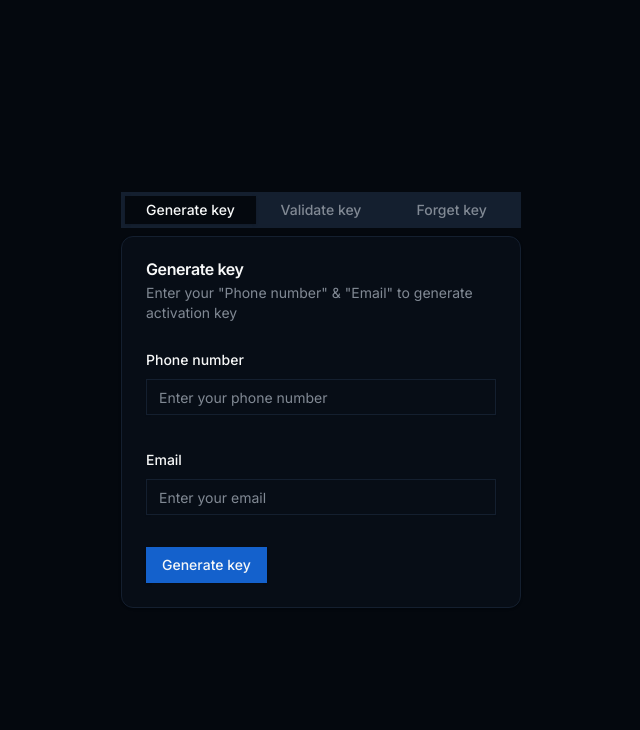
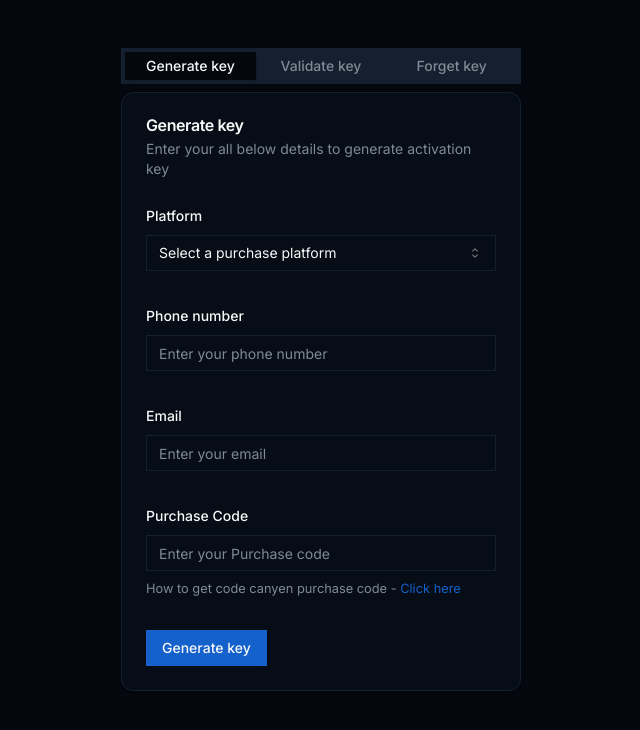
Before and after one commit to devmdfaiz/social-media-downloader, a Next.js app: page /activation in a window 1280 px wide. Shown: the top 730 px of the page, without its empty margins (319-959 px from the left). Built offline with nearby package versions, Linux system fonts and the light colour scheme; no server answers; what tailwindcss-debug-screens would draw is missing.

Commit message:
Code canyen purchase code verificafication added

```diff
--- a/src/app/(root)/activation/page.tsx
+++ b/src/app/(root)/activation/page.tsx
@@ -13,9 +13,9 @@ const ActivationPage = async () => {
 
   const productInfo = res["product-info"];
 
-  if (productInfo) {
-    redirect("/");
-  }
+  // if (productInfo) {
+  //   redirect("/");
+  // }
 
   return <ActivationForm />;
 };
--- a/src/app/api/generate-key/route.ts
+++ b/src/app/api/generate-key/route.ts
@@ -10,14 +10,14 @@ interface AxiosErrorResponse {
 export async function POST(req: NextRequest) {
   try {
     // Parse the incoming request body
-    const { email, phone } = await req.json();
+    const { email, phone, purchaseCode, platform } = await req.json();
 
     // Validate required fields
-    if (!email || !phone) {
+    if (!email || !phone || !purchaseCode || !platform) {
       return NextResponse.json(
         {
           status: false,
-          message: "Email and phone are required.",
+          message: "Email, phone, purchase code and platform are required.",
         },
         { status: 400 }
       );
@@ -39,6 +39,8 @@ export async function POST(req: NextRequest) {
         customerId,
         productId,
         domain,
+        purchaseCode,
+        platform,
       }
     );
 
--- a/src/components/admin/script-editor.tsx
+++ b/src/components/admin/script-editor.tsx
@@ -7,6 +7,7 @@ import { Button } from "@/components/ui/button";
 import {
   Form,
   FormControl,
+  FormDescription,
   FormField,
   FormItem,
   FormLabel,
@@ -19,7 +20,7 @@ import { evarConts } from "@/lib/constants/evarConts";
 import { showToast } from "@/lib/utils";
 import { useState } from "react";
 import { Loader } from "lucide-react";
-import {  Script, scripts } from "@/lib/database/db";
+import { Script, scripts } from "@/lib/database/db";
 
 const formSchema = z.object({
   headerCode: z.string().trim().optional(),
@@ -35,11 +36,13 @@ const ScriptEditor = ({ scripts }: { scripts: Script }) => {
   const form = useForm<z.infer<typeof formSchema>>({
     resolver: zodResolver(formSchema),
     defaultValues: {
-      bannerAd_300_250: scripts?.adScript?.bannerAd_300_250 || `<script></script>`,
+      bannerAd_300_250:
+        scripts?.adScript?.bannerAd_300_250 || `<script></script>`,
       bodyCode: scripts?.bodyCode || `<script></script>`,
       footerCode: scripts?.footerCode || `<script></script>`,
       headerCode: scripts?.headerCode || `<script></script>`,
-      longBannerAd_468_60: scripts?.adScript?.longBannerAd_468_60 || `<script></script>`,
+      longBannerAd_468_60:
+        scripts?.adScript?.longBannerAd_468_60 || `<script></script>`,
     },
   });
 
@@ -53,8 +56,8 @@ const ScriptEditor = ({ scripts }: { scripts: Script }) => {
       adScript: {
         bannerAd_300_250: values.bannerAd_300_250!,
         longBannerAd_468_60: values.longBannerAd_468_60!,
-         }
-    }
+      },
+    };
     axios
       .put(`${evarConts.cloudflareKvUrl}/api/scripts`, valuesToSendOnKv)
       .then((res) => {
@@ -127,6 +130,10 @@ const ScriptEditor = ({ scripts }: { scripts: Script }) => {
                       {...field}
                     />
                   </FormControl>
+                  <FormDescription>
+                    Recommended ad size: 468x60 pixels, or a size close to it
+                    for optimal display.
+                  </FormDescription>
                   <FormMessage />
                 </FormItem>
               )}
@@ -144,6 +151,10 @@ const ScriptEditor = ({ scripts }: { scripts: Script }) => {
                       {...field}
                     />
                   </FormControl>
+                  <FormDescription>
+                    Recommended ad size: 300x250 pixels, or a size close to it
+                    for optimal display.
+                  </FormDescription>
                   <FormMessage />
                 </FormItem>
               )}
--- a/src/components/globle/activation-form.tsx
+++ b/src/components/globle/activation-form.tsx
@@ -4,7 +4,6 @@ import {
   Card,
   CardContent,
   CardDescription,
-  CardFooter,
   CardHeader,
   CardTitle,
 } from "@/components/ui/card";
@@ -43,10 +42,18 @@ import {
   testimonials,
 } from "@/lib/database/db";
 import { TypographyMuted } from "../custom/typography";
+import {
+  Select,
+  SelectContent,
+  SelectItem,
+  SelectTrigger,
+  SelectValue,
+} from "@/components/ui/select";
+import Link from "next/link";
 
 const ActivationForm = () => {
   return (
-    <div className="flex items-center justify-center h-screen w-full">
+    <div className="flex items-start justify-center h-screen w-full pt-12">
       <Tabs defaultValue="generate-key" className="w-[400px]">
         <TabsList className="grid w-full grid-cols-3">
           <TabsTrigger value="generate-key">Generate key</TabsTrigger>
@@ -73,6 +80,10 @@ export const GenerateKey = () => {
 
   const formSchema = z.object({
     phone: z.string({ required_error: "Phone number is required" }).trim(),
+    purchaseCode: z
+      .string({ required_error: "Purchase code is required" })
+      .trim(),
+    platform: z.string({ required_error: "Platform is required" }).trim(),
     email: z.string({ required_error: "Email is required" }).trim(),
   });
 
@@ -82,12 +93,16 @@ export const GenerateKey = () => {
     defaultValues: {
       email: "",
       phone: "",
+      purchaseCode: "",
+      platform: "",
     },
   });
 
   // 2. Define a submit handler.
   function onSubmit(values: z.infer<typeof formSchema>) {
     setIsLoading(true);
+    console.log("values: ", values);
+
     const res = axios
       .post("/api/generate-key", values)
       .then((res) => {
@@ -116,13 +131,38 @@ export const GenerateKey = () => {
       <CardHeader>
         <CardTitle>Generate key</CardTitle>
         <CardDescription>
-          {`Enter your "Phone number" & "Email" to generate activation key`}
+          {`Enter your all below details to generate activation key`}
         </CardDescription>
       </CardHeader>
       <CardContent className="space-y-2">
         {!isLoadingComplete ? (
           <Form {...form}>
             <form onSubmit={form.handleSubmit(onSubmit)} className="space-y-8">
+              <FormField
+                control={form.control}
+                name="platform"
+                render={({ field }) => (
+                  <FormItem>
+                    <FormLabel>Platform</FormLabel>
+                    <Select
+                      onValueChange={field.onChange}
+                      defaultValue={field.value}
+                    >
+                      <FormControl>
+                        <SelectTrigger>
+                          <SelectValue placeholder="Select a purchase platform" />
+                        </SelectTrigger>
+                      </FormControl>
+                      <SelectContent>
+                        <SelectItem value="code-canyen">Code Canyen</SelectItem>
+                        {/* <SelectItem value="evo-creator">Evo Creator</SelectItem> */}
+                      </SelectContent>
+                    </Select>
+                    <FormMessage />
+                  </FormItem>
+                )}
+              />
+
               <FormField
                 control={form.control}
                 name="phone"
@@ -146,6 +186,33 @@ export const GenerateKey = () => {
                     <FormControl>
                       <Input placeholder="Enter your email" {...field} />
                     </FormControl>
+                    <FormMessage />
+                  </FormItem>
+                )}
+              />
+
+              <FormField
+                control={form.control}
+                name="purchaseCode"
+                render={({ field }) => (
+                  <FormItem>
+                    <FormLabel>Purchase Code</FormLabel>
+                    <FormControl>
+                      <Input
+                        placeholder="Enter your Purchase code"
+                        {...field}
+                      />
+                    </FormControl>
+                    <FormDescription>
+                      How to get code canyen purchase code -{" "}
+                      <Link
+                        target="_blank"
+                        className="hover:border-b-2 text-primary"
+                        href="https://www.youtube.com/watch?v=ye_MKnXnCa0"
+                      >
+                        Click here
+                      </Link>
+                    </FormDescription>
                     <FormMessage />
                   </FormItem>
                 )}
```
Lines whose indentation alone changed are shown as unchanged.
